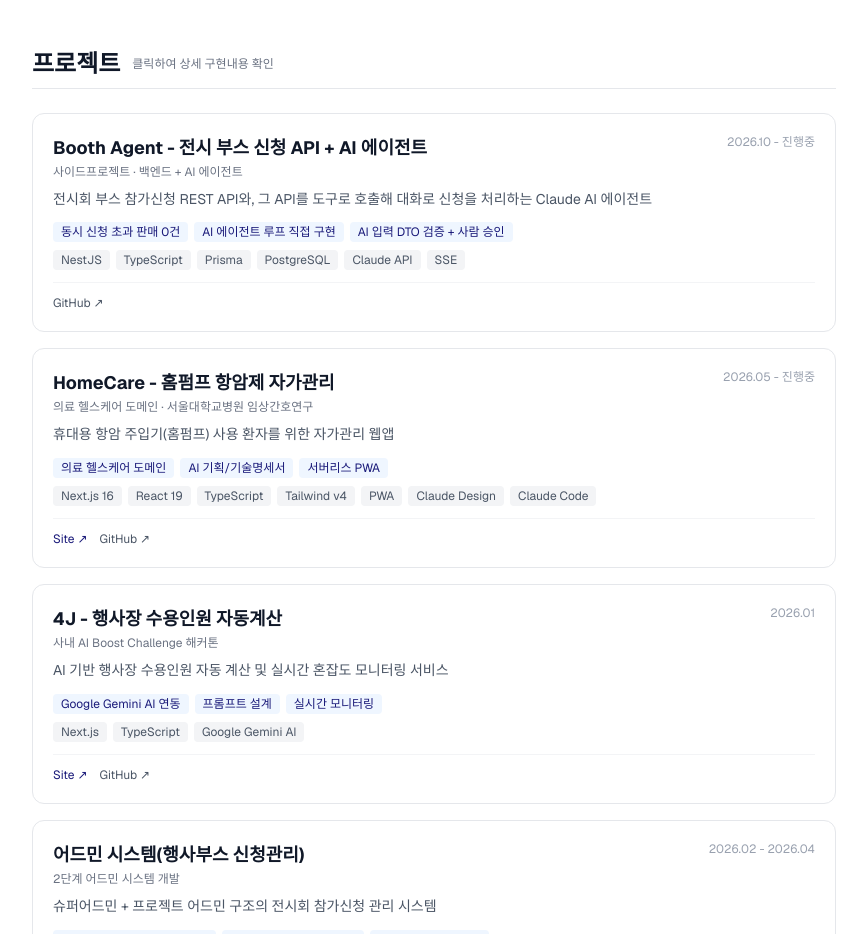
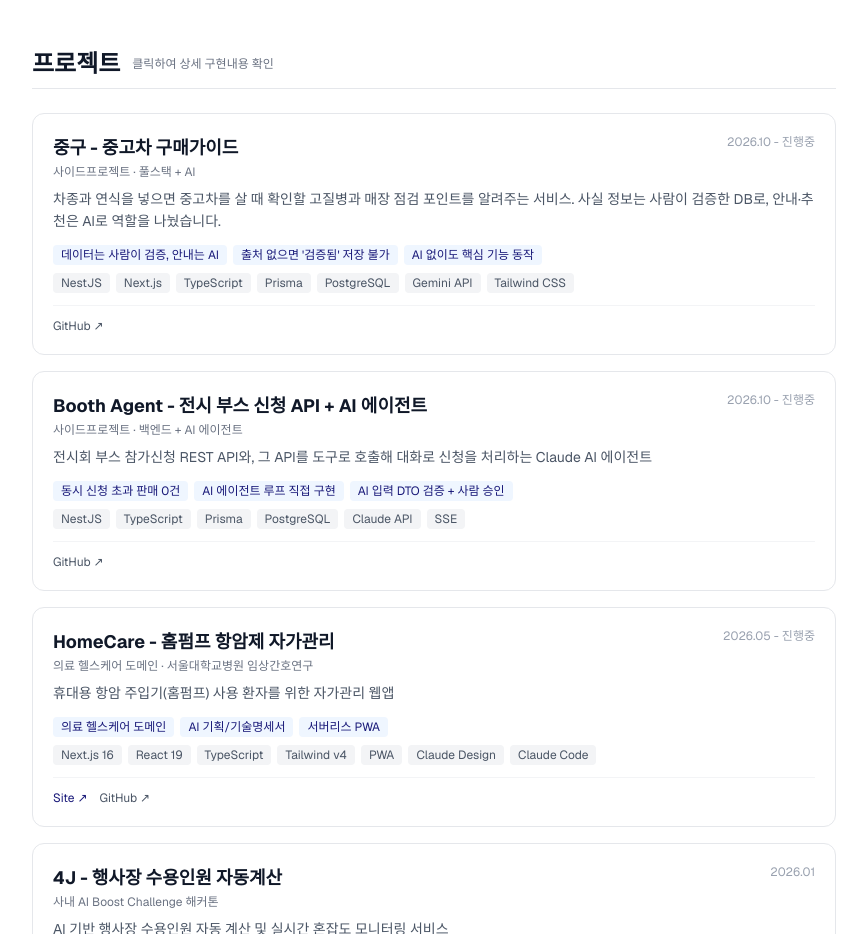
Before and after one commit to HeeJeShin/portfolio, a Next.js app: page / in a window 1280 px wide. Shown: the part 2960-3894 px from the top of the page, without its empty margins (396-1263 px from the left). Built offline with nearby package versions, Linux system fonts and the light colour scheme.

Commit message:
포트폴리오에 중구(car-check) 프로젝트 추가
Co-Authored-By: Claude Opus 5.5 <noreply@anthropic.com>

```diff
--- a/app/_data/constants.ts
+++ b/app/_data/constants.ts
@@ -22,6 +22,16 @@ export const getProjectById = (id: string): Project | undefined => {
 };
 
 export const projects: Project[] = [
+  {
+    id: "car-check",
+    title: "중구 - 중고차 구매가이드",
+    subtitle: "사이드프로젝트 · 풀스택 + AI",
+    period: "2026.10 - 진행중",
+    description: "차종과 연식을 넣으면 중고차를 살 때 확인할 고질병과 매장 점검 포인트를 알려주는 서비스. 사실 정보는 사람이 검증한 DB로, 안내·추천은 AI로 역할을 나눴습니다.",
+    tags: ["NestJS", "Next.js", "TypeScript", "Prisma", "PostgreSQL", "Gemini API", "Tailwind CSS"],
+    highlights: ["데이터는 사람이 검증, 안내는 AI", "출처 없으면 '검증됨' 저장 불가", "AI 없이도 핵심 기능 동작"],
+    github: "https://github.com/HeeJeShin/car-check",
+  },
   {
     id: "booth-agent",
     title: "Booth Agent - 전시 부스 신청 API + AI 에이전트",
```
